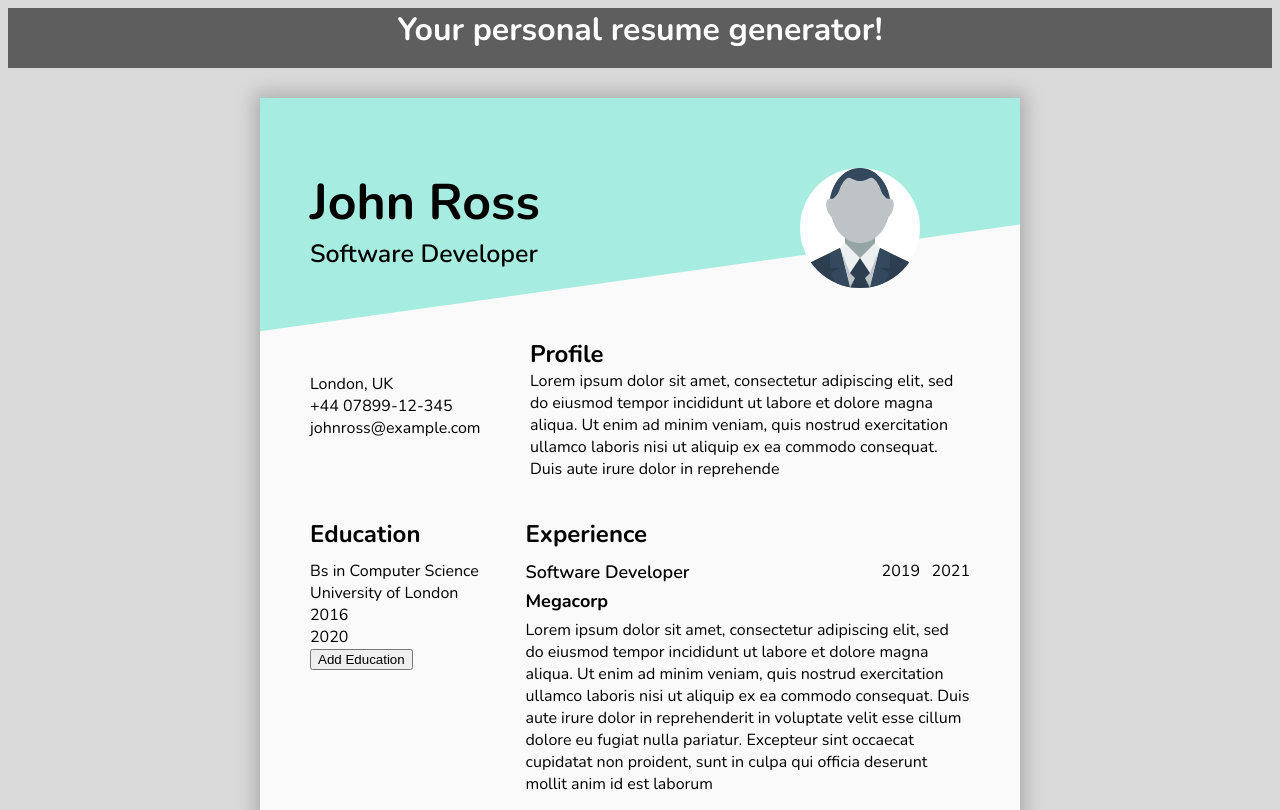
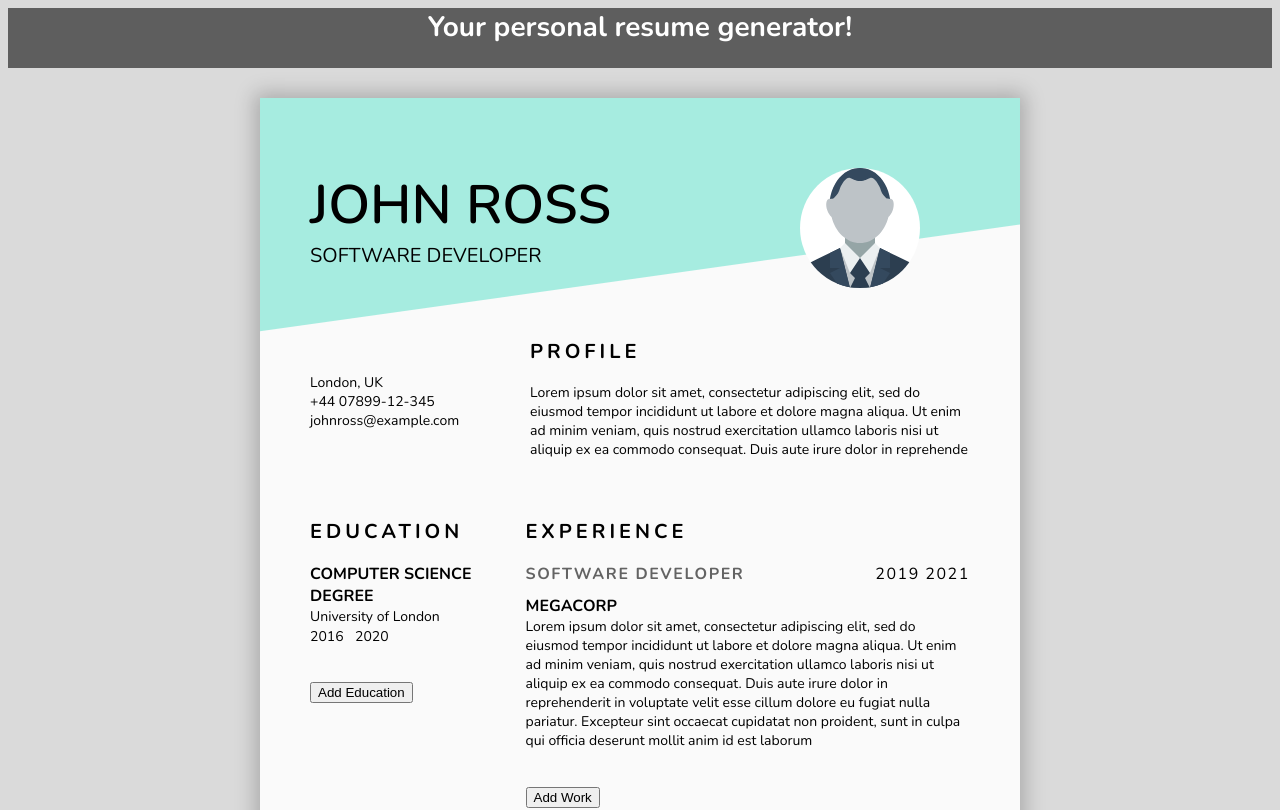
Before and after one commit to pietromastropietro/CV-expert, a React (Create React App) app: page / in a window 1280 px wide. Shown: the top 810 px of the page. Built offline with nearby package versions, Linux system fonts and the light colour scheme.

Commit message:
change style

```diff
--- a/src/App.js
+++ b/src/App.js
@@ -68,7 +68,7 @@ class App extends React.Component {
 
           <div id='skills'>
             <div id='eduSection'>
-              <h2 id='educationTitle'>Education</h2>
+              <p id='educationTitle'>Education</p>
 
               {this.state.eduComponents.map(component => (
                 <Education
@@ -82,7 +82,7 @@ class App extends React.Component {
             </div>
 
             <div id='workSection'>
-              <h2 id='experienceTitle'>Experience</h2>
+              <p id='experienceTitle'>Experience</p>
 
               {this.state.workComponents.map(component => (
                 <Work
--- a/src/components/Education.js
+++ b/src/components/Education.js
@@ -6,7 +6,7 @@ class Education extends React.Component {
         super(props);
 
         this.state = {
-            degree: 'Bs in Computer Science',
+            degree: 'Computer Science Degree',
             school: 'University of London',
             start: '2016',
             end: '2020',
--- a/src/components/Profile.js
+++ b/src/components/Profile.js
@@ -33,7 +33,7 @@ class Profile extends React.Component {
         if (edit) {
             return (
                 <div id='profile'>
-                    <h2 id='profileTitle'>Profile</h2>
+                    <p id='profileTitle'>Profile</p>
                     <form onSubmit={getInput} >
                         <input type='text' id='bio' defaultValue={bio} placeholder='Write a brief personal bio'></input>
                         <input type='submit'></input>
@@ -43,7 +43,7 @@ class Profile extends React.Component {
         } else {
             return (
                 <div id='profile'>
-                    <h2 id='profileTitle'>Profile</h2>
+                    <p id='profileTitle'>Profile</p>
                     <div onClick={setEditMode}>
                         <p id='bio'>{bio}</p>
                     </div>
--- a/src/styles/style.css
+++ b/src/styles/style.css
@@ -6,6 +6,7 @@ p, h1, h2, h3 {
 body {
     background-color: rgb(218, 218, 218);
     font-family: 'Nunito', sans-serif;
+    font-size: 14px;
 }
 input {
     font-family: 'Nunito', sans-serif;
@@ -79,12 +80,14 @@ header {
     /* width: 50%; */
 }
 #fullName {
-    font-size: 50px;
-    font-weight: 700;
+    font-size: 54px;
+    font-weight: 600;
+    text-transform: uppercase;
 }
 #workTitle {
-    font-size: 25px;
-    font-weight: 600;
+    font-size: 20px;
+    font-weight: 500;
+    text-transform: uppercase;
 }
 #photo {
     grid-area: 1 / 3 / 1 / 4;
@@ -103,6 +106,14 @@ header {
 #profile {
     grid-area: 2 / 2 / 2 / 4;
 }
+#profileTitle, #educationTitle, #experienceTitle  {
+    font-size: 20px;
+    text-transform: uppercase;
+    font-weight: 700;
+    letter-spacing: 0.2em;
+    margin-bottom: 18px;
+
+}
 #skills {
     display: flex;
     margin-top: 50px;
@@ -113,43 +124,88 @@ header {
 
 }
 #educationTitle, #experienceTitle {
-    margin-bottom: 10px;
+
 }
 .educationSection {
+    margin-bottom: 35px;
+
 }
+.educationForm {
+    display: grid;
+    grid-template: 1fr 20px 20px / 1fr;
+}
+#degreetitle {
+    grid-area: 1 / 1 / 2 / 2;
+    text-transform: uppercase;
+    font-size: 16px;
+    font-weight: 700;
+}
+#schoolName {
+    grid-area: 2 / 1 / 3 / 2;
+}
+#startDate {
+    grid-area: 3 / 1 / 4 / 2;
+}
+#endDate {
+    grid-area: 3 / 1 / 4 / 2;
+    margin-left: 45px;
+}
+
+
+
+
+
 #workSection {
     /* background-color: rgba(152, 251, 152, 0.315); */
     width: 70%;
     margin-left: 25px;
 }
 .experienceSection {
-    margin-bottom: 20px;
+    margin-bottom: 35px;
 }
 .experienceForm {
     display: grid;
-    grid-template: 1fr 1fr 6fr / 1fr;
+    grid-template: 1fr 1fr 5fr / 1fr;
 }
 .jobTitle {
     grid-area: 1 / 1 / 2 / 2;
-    font-size: 18px;
-    font-weight: 600;
+    font-size: 16px;
+    font-weight: 700;
+    text-transform: uppercase;
+    color: rgb(99, 99, 99);
+    letter-spacing: 0.1em;
+    margin-bottom: 5px;
 
+}
+.companyName {
+    grid-area: 2 / 1 / 3 / 2;
+    font-size: 16px;
+    font-weight: 700;
+    text-transform: uppercase;
+    align-self: flex-end;
 }
 .jobStartDate {
     grid-area: 1 / 1 / 2 / 2;
     justify-self: flex-end;
     margin-right: 50px;
+    font-size: 16px;
+    font-weight: 500;
+    letter-spacing: 0.1em;
+
+    /* color: rgb(99, 99, 99); */
+
 }
 .jobEndDate {
     grid-area: 1 / 1 / 2 / 2;
     justify-self: flex-end;
+    font-size: 16px;
+    font-weight: 500;
+    letter-spacing: 0.1em;
+
+    /* color: rgb(99, 99, 99); */
 
 }
-.companyName {
-    grid-area: 2 / 1 / 3 / 2;
-    font-size: 18px;
-    font-weight: 700;
-}
+
 .jobDescription {
     grid-area: 3 / 1 / 4 / 2;
 
```
